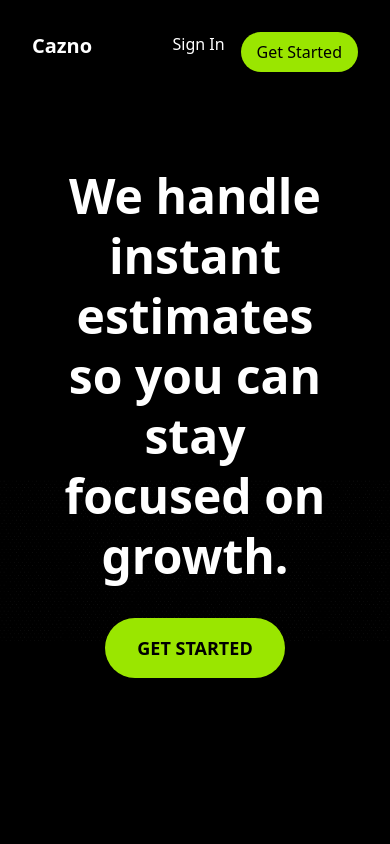
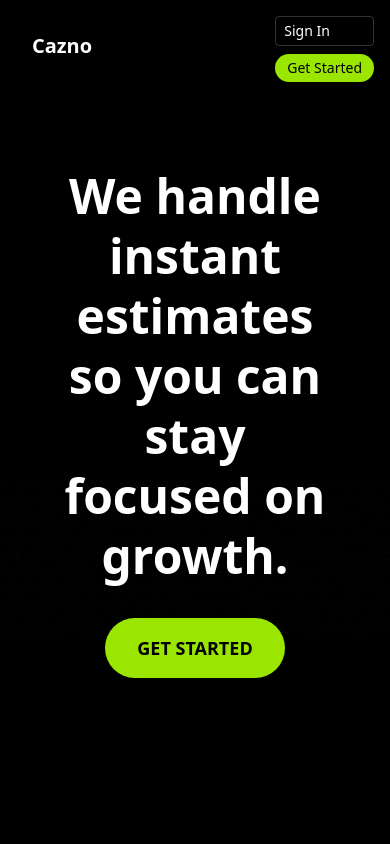
Before and after one commit to bjods/CaznoInstantEstimators, a Next.js app: page / in a window 390 px wide. Shown: the top 844 px of the page. Built offline with nearby package versions, Linux system fonts and the light colour scheme.

Commit message:
Force Sign In button visibility with better styling
- Increase z-index to z-50 to ensure it's above everything
- Add border to Sign In button for better visibility
- Make responsive with mobile/desktop sizes
- Should be clearly visible in top-right corner now

```diff
--- a/src/app/page.tsx
+++ b/src/app/page.tsx
@@ -73,11 +73,11 @@ export default function Home() {
         <div className="absolute top-8 left-8">
           <span className="text-xl font-bold">Cazno</span>
         </div>
-        <div className="absolute top-8 right-8 flex gap-4 z-20">
-          <Link href="/login" className="text-white hover:text-lime-400 transition-colors font-medium">
+        <div className="absolute top-4 right-4 sm:top-8 sm:right-8 flex flex-col sm:flex-row gap-2 sm:gap-4 z-50">
+          <Link href="/login" className="text-white hover:text-lime-400 transition-colors font-medium text-sm sm:text-base px-2 py-1 border border-white/20 rounded">
             Sign In
           </Link>
-          <Link href="/login" className="bg-lime-400 text-black px-4 py-2 rounded-full font-medium hover:bg-lime-300 transition-colors">
+          <Link href="/login" className="bg-lime-400 text-black px-3 py-1 sm:px-4 sm:py-2 rounded-full font-medium hover:bg-lime-300 transition-colors text-sm sm:text-base">
             Get Started
           </Link>
         </div>
```
Also changed, not shown: 1 other file (tests, documents, lock files or other folders).
